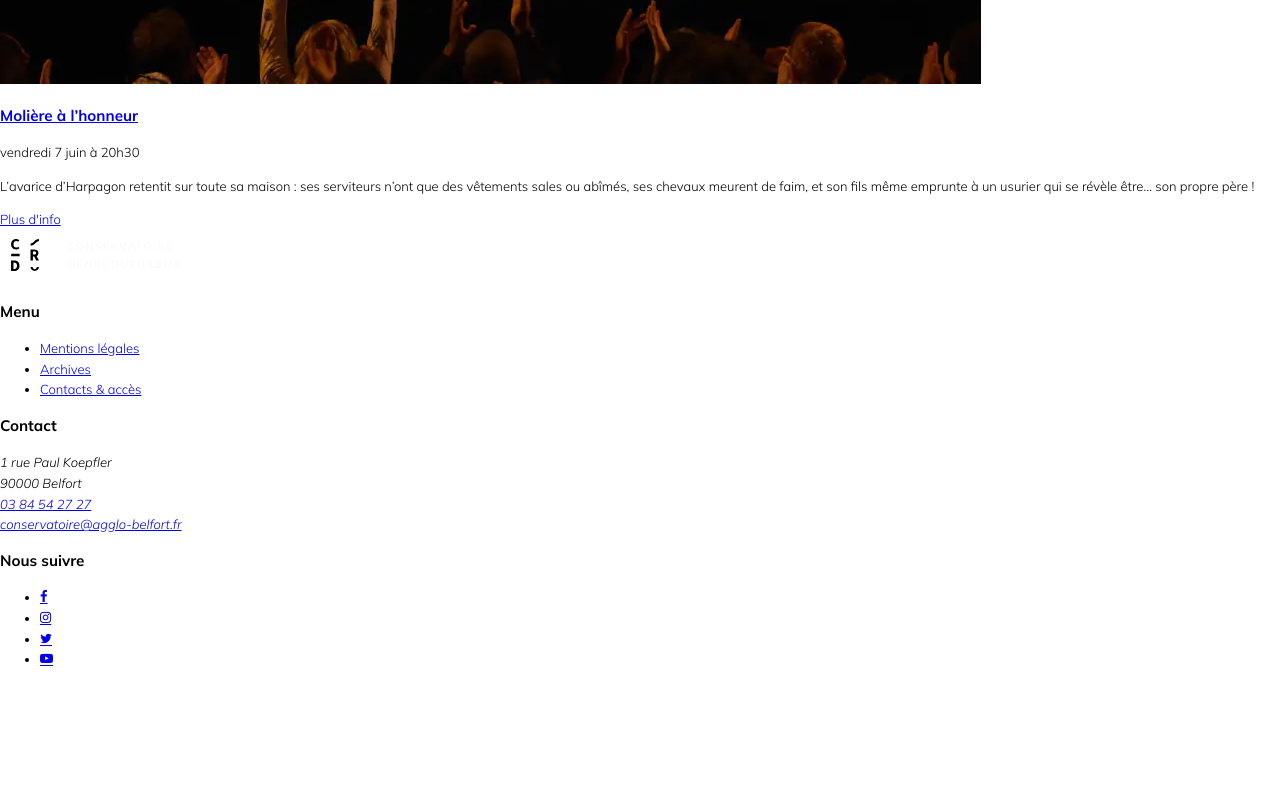
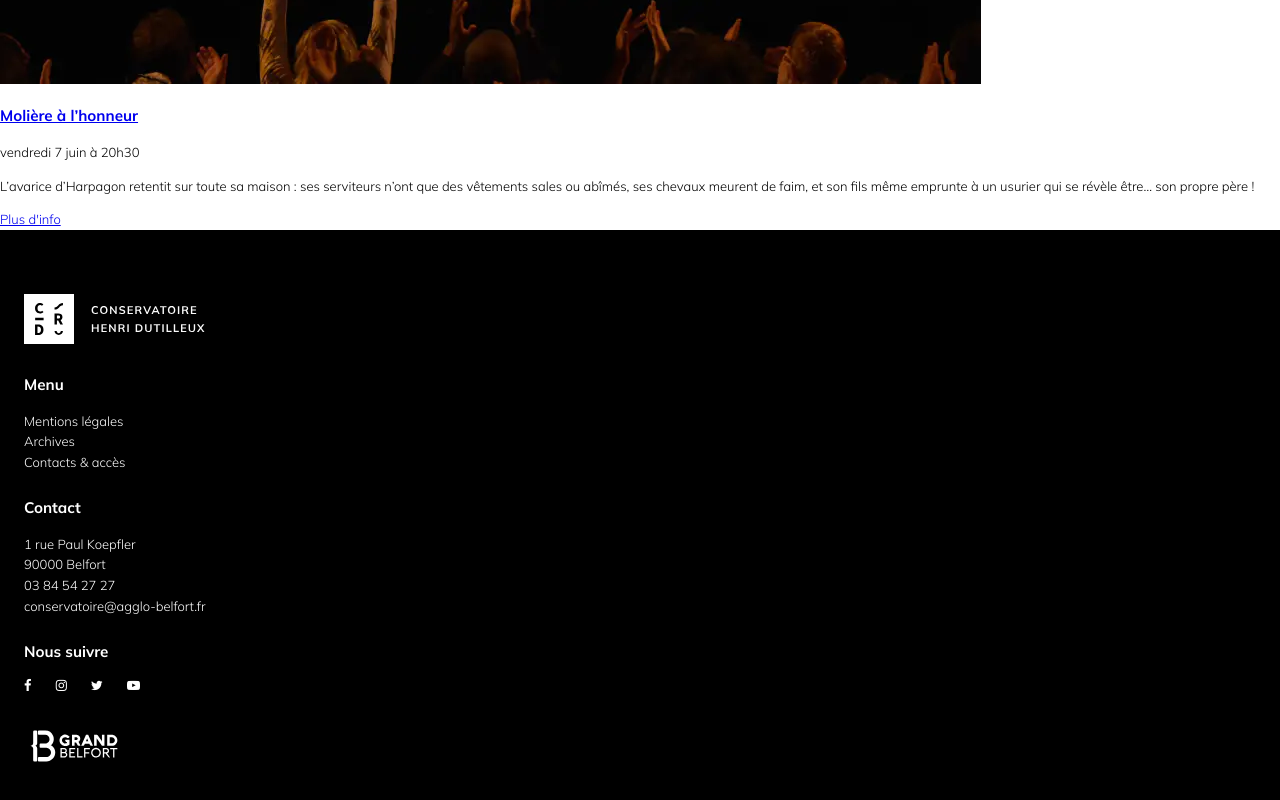
Before and after one commit to Anthox256/crd-mobile-etapes, a plain HTML site: page agenda.html in a window 1280 px wide. Shown: the part 3314-4114 px from the top of the page. Before the commit the page ends 4053 px from the top, so only its background shows below. Drawn offline with nearby package versions, Linux system fonts and the light colour scheme; files whose address does not match are found by name.

Commit message:
Etape 5 : Footer + ajout classes avec BEM

```diff
--- a/agenda.html
+++ b/agenda.html
@@ -68,34 +68,37 @@
 
     </main>
 
-    <footer>
+    <footer class="footer container">
+      <img class="footer__logo" src="assets/icones/icon_logoFooter.svg" alt="Logo du Conservatoire de Belfort">
 
-      <img src="assets/icones/icon_logoFooter.svg" alt="Logo du Conservatoire de Belfort">
-
-      <nav>
-        <h3>Menu</h3>
-        <ul>
+      <nav class="footer__menu">
+        <h3 class="footer__title">Menu</h3>
+        <ul class="listUnstyled">
           <li><a href="#">Mentions légales</a></li>
           <li><a href="#">Archives</a></li>
           <li><a href="#">Contacts &amp; accès</a></li>
         </ul>
       </nav>
 
-      <h3>Contact</h3>
-      <address>1 rue Paul Koepfler<br>90000 Belfort<br>
+      <div class="footer__contact">
+        <h3 class="footer__title">Contact</h3>
+        <address class="footer__address">1 rue Paul Koepfler<br>90000 Belfort<br>
           <a href="tel:0384542727">03 84 54 27 27</a><br>
           <a href="mailto:conservatoire@agglo-belfort.fr">conservatoire@agglo-belfort.fr</a>
         </address>
+      </div>
 
-      <h3>Nous suivre</h3>
-      <ul>
+      <div class="footer__social">
+        <h3 class="footer__title">Nous suivre</h3>
+        <ul class="footer__list listUnstyled">
           <li><a href="https://facebook.com"><i class="iconFacebook"></i></a></li>
           <li><a href="https://instagram.com"><i class="iconInstagram"></i></a></li>
           <li><a href="https://twitter.com"><i class="iconTwitter"></i></a></li>
           <li><a href="https://youtube.com"><i class="iconYoutube"></i></a></li>
         </ul>
+      </div>
 
-      <img src="assets/icones/logo-grand-belfort.svg" alt="Logo du Grand Belfort">
+      <img class="footer__gb" src="assets/icones/logo-grand-belfort.svg" alt="Logo du Grand Belfort">
 
     </footer>
 
--- a/src/css/base/main.css
+++ b/src/css/base/main.css
@@ -29,3 +29,14 @@ h2 {
 h3 {
   line-height: 1.4;
 }
+
+.listUnstyled {
+  list-style: none;
+  padding: 0;
+  margin: 0;
+}
+
+.container {
+  padding-right: var(--space3x);
+  padding-left: var(--space3x);
+}
--- a/src/css/layout/footer.css
+++ b/src/css/layout/footer.css
@@ -0,0 +1,29 @@
+.footer {
+  background-color: var(--gray-black);
+  color: var(--gray-white);
+  padding-top: 64px;
+  padding-bottom: 64px;
+}
+.footer a {
+  color: var(--gray-white);
+  text-decoration: none;
+}
+
+.footer > *:not(:first-child) {
+  margin-top: var(--space3x);
+}
+
+.footer__list {
+  display: flex;
+  gap: var(--space3x);
+  font-size: var(--text-md);
+  line-height: 1.5;
+}
+
+.footer__title {
+  margin-top: 0;
+}
+
+.footer__address {
+  font-style: normal;
+}
```
Also changed, not shown: concert-ouverture.html (+14 -11 lines), conservatoire.html (+14 -11 lines), index.html (+14 -11 lines), inscription.html (+14 -11 lines), 1 other file. Lines whose indentation alone changed are shown as unchanged.
